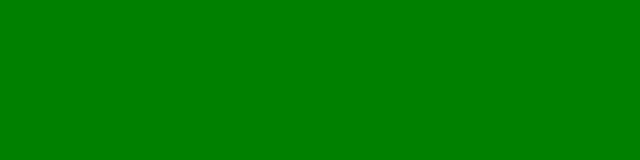
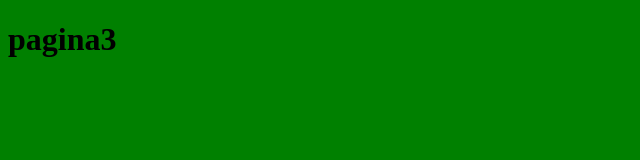
Before and after one commit to fregnani123/praticar, a website: page views/pagina2.html in a window 1280 px wide. Shown: the whole page, without its empty margins (0-640 px from the left). Drawn offline with Linux system fonts and the light colour scheme.

Commit message:
atualizar

```diff
--- a/views/pagina2.html
+++ b/views/pagina2.html
@@ -8,6 +8,8 @@
     <title>Document</title>
 </head>
 <body>
+    <h1>pagina3
 
+    </h1>
 </body>
 </html>
```
